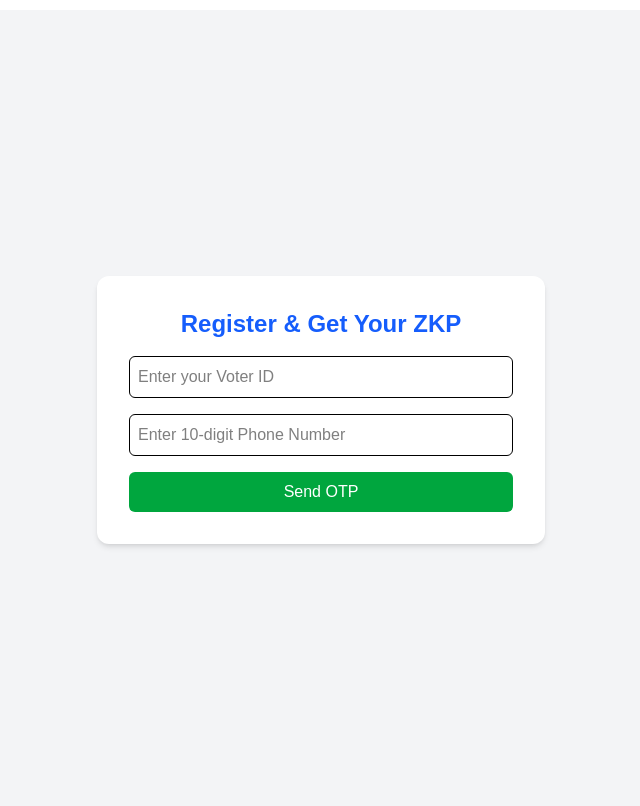
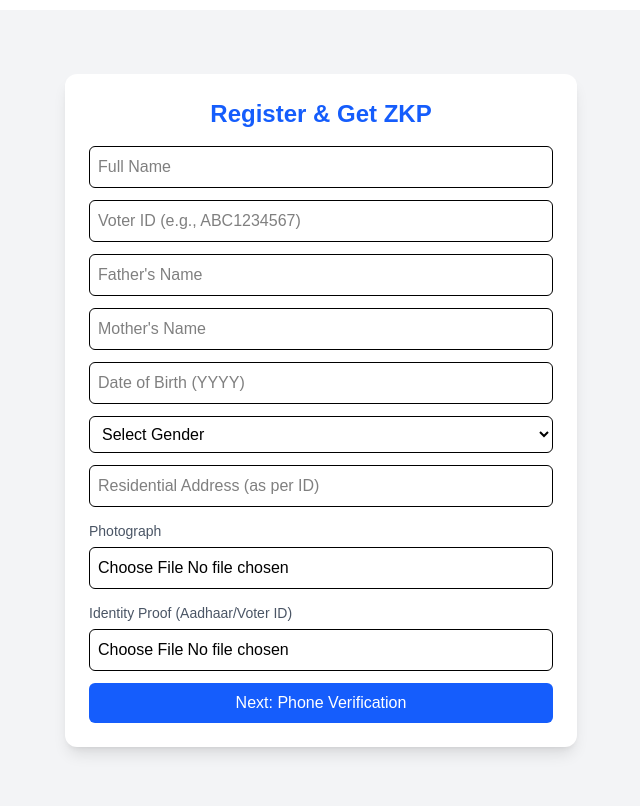
Before and after one commit to Gokul-sami/suivote, a Next.js app: page /register in a window 1280 px wide. Shown: the top 806 px of the page, without its empty margins (319-959 px from the left). Built offline with nearby package versions, Linux system fonts and the light colour scheme.

Commit message:
voter form

```diff
--- a/src/app/register/page.tsx
+++ b/src/app/register/page.tsx
@@ -11,33 +11,46 @@ import {
 
 export default function RegisterPage() {
   const router = useRouter();
+
+  const [step, setStep] = useState(1);
+
+  // Step 1 state
+  const [fullName, setFullName] = useState("");
   const [voterId, setVoterId] = useState("");
+  const [fatherName, setFatherName] = useState("");
+  const [motherName, setMotherName] = useState("");
+  const [dob, setDob] = useState("");
+  const [gender, setGender] = useState("");
+  const [address, setAddress] = useState("");
+  const [photo, setPhoto] = useState<File | null>(null);
+  const [idProof, setIdProof] = useState<File | null>(null);
+
+  // Step 2 state
   const [phone, setPhone] = useState("");
   const [otp, setOtp] = useState("");
-  const [otpSent, setOtpSent] = useState(false);
   const [zkp, setZkp] = useState("");
+
   const [error, setError] = useState("");
   const [loading, setLoading] = useState(false);
+
   const recaptchaVerifierRef = useRef<RecaptchaVerifier | null>(null);
   const confirmationResultRef = useRef<ConfirmationResult | null>(null);
 
-  // Initialize and cleanup reCAPTCHA
   useEffect(() => {
-    // Initialize reCAPTCHA
+    if (!recaptchaVerifierRef.current) {
       recaptchaVerifierRef.current = new RecaptchaVerifier(
         auth,
         "recaptcha-container",
         {
           size: "invisible",
-        callback: () => {
-          console.log("reCAPTCHA resolved");
-        },
+          callback: () => console.log("reCAPTCHA solved"),
           "expired-callback": () => {
-          setError("reCAPTCHA expired. Please try again.");
-          setOtpSent(false);
+            setError("reCAPTCHA expired. Please refresh.");
+            setStep(1);
           },
         },
       );
+    }
 
     return () => {
       if (recaptchaVerifierRef.current) {
@@ -47,7 +60,29 @@ export default function RegisterPage() {
     };
   }, []);
 
-  // Simple ZKP generation (placeholder; use cryptographic library in production)
+  const validateStep1 = () => {
+    if (!/^[A-Z]{3}[0-9]{7}$/.test(voterId)) {
+      setError("Voter ID must be 3 uppercase letters followed by 7 digits.");
+      return false;
+    }
+    if (!address.trim()) {
+      setError("Address is required.");
+      return false;
+    }
+    if (!photo || !idProof) {
+      setError("Please upload both Photo and Identity Proof.");
+      return false;
+    }
+    return true;
+  };
+
+  const handleNext = () => {
+    setError("");
+    if (validateStep1()) {
+      setStep(2);
+    }
+  };
+
   const generateZKP = () => {
     return "ZKP-" + Math.random().toString(36).substring(2, 10).toUpperCase();
   };
@@ -56,12 +91,6 @@ export default function RegisterPage() {
     setError("");
     setLoading(true);
 
-    // Validate inputs
-    if (voterId.trim().length < 5) {
-      setError("Voter ID must be at least 5 characters.");
-      setLoading(false);
-      return;
-    }
     if (!/^\d{10}$/.test(phone.trim())) {
       setError("Phone number must be exactly 10 digits.");
       setLoading(false);
@@ -69,153 +98,135 @@ export default function RegisterPage() {
     }
 
     try {
+      const appVerifier = recaptchaVerifierRef.current;
       const formattedPhone = "+91" + phone.trim();
-      const appVerifier = recaptchaVerifierRef.current;
-      if (!appVerifier) {
-        setError("reCAPTCHA not initialized. Please refresh and try again.");
-        setLoading(false);
-        return;
-      }
+
+      if (!appVerifier) throw new Error("reCAPTCHA not ready");
 
       const result = await signInWithPhoneNumber(auth, formattedPhone, appVerifier);
-      confirmationResultRef.current = result; // Store in ref instead of window
-      setOtpSent(true);
-      alert("OTP sent successfully!");
+      confirmationResultRef.current = result;
     } catch (err: unknown) {
-      console.error("Error sending OTP:", err);
-      const errorMessages: { [key: string]: string } = {
-        "auth/invalid-phone-number": "Invalid phone number format.",
-        "auth/too-many-requests": "Too many requests. Please try again later.",
-        "auth/quota-exceeded": "SMS quota exceeded. Try again later.",
+      const messages: { [key: string]: string } = {
+        "auth/invalid-phone-number": "Invalid phone number.",
+        "auth/too-many-requests": "Too many attempts. Try later.",
+        "auth/quota-exceeded": "SMS quota exceeded. Try later.",
       };
-      let code = "";
-      if (typeof err === "object" && err !== null && "code" in err) {
-        code = (err as { code?: string }).code ?? "";
+      if (typeof err === "object" && err !== null && "code" in err && typeof (err as { code?: string }).code === "string") {
+        const code = (err as { code: string }).code;
+        setError(messages[code] || "Failed to send OTP.");
+      } else {
+        setError("Failed to send OTP.");
       }
-      setError(errorMessages[code] || "Failed to send OTP. Please try again.");
     } finally {
       setLoading(false);
     }
   };
 
   const handleVerifyOtp = async () => {
+    setLoading(true);
     setError("");
-    setLoading(true);
-
     try {
       const confirmationResult = confirmationResultRef.current;
-      if (!confirmationResult) {
-        setError("No OTP request found. Please request OTP again.");
-        setLoading(false);
-        return;
-      }
+      if (!confirmationResult) throw new Error("No OTP request found");
 
       await confirmationResult.confirm(otp);
-      const newZkp = generateZKP();
-      setZkp(newZkp);
-      localStorage.setItem("zkp", newZkp);
-    } catch (err: unknown) {
-      console.error("Error verifying OTP:", err);
-      let errorMessage = "Failed to verify OTP. Please try again.";
-      if (typeof err === "object" && err !== null && "code" in err) {
-        const code = (err as { code?: string }).code;
-        if (code === "auth/invalid-verification-code") {
-          errorMessage = "Invalid OTP. Please try again.";
-        }
-      }
-      setError(errorMessage);
+      const z = generateZKP();
+      setZkp(z);
+      localStorage.setItem("zkp", z);
+    } catch {
+      setError("Invalid OTP or verification failed.");
     } finally {
       setLoading(false);
     }
   };
 
-  const handleGoHome = () => {
-    router.push("/");
-  };
-
   return (
-    <main className="flex items-center justify-center min-h-screen bg-gray-100">
-      <div className="bg-white p-8 rounded-xl shadow-md w-full max-w-md text-center relative">
-        <h1 className="text-2xl font-bold text-blue-600 mb-4">Register & Get Your ZKP</h1>
-
-        {/* reCAPTCHA container (placed early to ensure availability) */}
+    <main className="min-h-screen bg-gray-100 flex items-center justify-center p-4">
+      <div className="bg-white shadow-lg rounded-xl p-6 w-full max-w-lg">
+        <h1 className="text-2xl font-bold text-center mb-4 text-blue-600">Register & Get ZKP</h1>
         <div id="recaptcha-container" />
 
-        {!zkp ? (
+        {step === 1 ? (
           <>
-            {!otpSent ? (
+            <input type="text" value={fullName} onChange={(e) => setFullName(e.target.value)} placeholder="Full Name"
+              className="w-full p-2 mb-3 border rounded-md" />
+            <input type="text" value={voterId} onChange={(e) => setVoterId(e.target.value.toUpperCase())}
+              placeholder="Voter ID (e.g., ABC1234567)" className="w-full p-2 mb-3 border rounded-md" />
+            <input type="text" value={fatherName} onChange={(e) => setFatherName(e.target.value)}
+              placeholder="Father's Name" className="w-full p-2 mb-3 border rounded-md" />
+            <input type="text" value={motherName} onChange={(e) => setMotherName(e.target.value)}
+              placeholder="Mother's Name" className="w-full p-2 mb-3 border rounded-md" />
+            <input type="number" value={dob} onChange={(e) => setDob(e.target.value)}
+              placeholder="Date of Birth (YYYY)" className="w-full p-2 mb-3 border rounded-md" />
+            <select value={gender} onChange={(e) => setGender(e.target.value)}
+              className="w-full p-2 mb-3 border rounded-md">
+              <option value="">Select Gender</option>
+              <option>Male</option>
+              <option>Female</option>
+              <option>Other</option>
+            </select>
+            <input type="text" value={address} onChange={(e) => setAddress(e.target.value)}
+              placeholder="Residential Address (as per ID)" className="w-full p-2 mb-3 border rounded-md" />
+
+            <label className="block mb-3">
+              <span className="text-sm text-gray-600">Photograph</span>
+              <input type="file" accept="image/*" onChange={(e) => setPhoto(e.target.files?.[0] || null)}
+                className="w-full p-2 mt-1 border rounded-md cursor-pointer hover:border-blue-500" />
+            </label>
+            <label className="block mb-3">
+              <span className="text-sm text-gray-600">Identity Proof (Aadhaar/Voter ID)</span>
+              <input type="file" accept="image/*" onChange={(e) => setIdProof(e.target.files?.[0] || null)}
+                className="w-full p-2 mt-1 border rounded-md cursor-pointer hover:border-blue-500" />
+            </label>
+
+            {error && <p className="text-red-500 text-sm mb-3">{error}</p>}
+
+            <button onClick={handleNext}
+              className="w-full bg-blue-600 text-white py-2 rounded-md hover:bg-blue-700 transition">
+              Next: Phone Verification
+            </button>
+          </>
+        ) : !zkp ? (
           <>
-                <input
-                  type="text"
-                  value={voterId}
-                  onChange={(e) => setVoterId(e.target.value.trim())}
-                  placeholder="Enter your Voter ID"
-                  className="w-full p-2 border rounded-md mb-4"
-                  disabled={loading}
-                />
-                <input
-                  type="tel"
-                  value={phone}
-                  onChange={(e) => setPhone(e.target.value.replace(/\D/g, ""))} // Allow only digits
+            <input type="tel" value={phone}
+              onChange={(e) => setPhone(e.target.value.replace(/\D/g, ""))}
               placeholder="Enter 10-digit Phone Number"
               maxLength={10}
-                  className="w-full p-2 border rounded-md mb-4"
-                  disabled={loading}
-                />
-                {error && <p className="text-red-500 mb-4">{error}</p>}
+              className="w-full p-2 mb-3 border rounded-md" />
 
-                <button
-                  onClick={handleSendOtp}
-                  className="w-full bg-green-600 text-white py-2 rounded-md hover:bg-green-700 transition disabled:bg-green-400"
-                  disabled={loading}
-                >
+            <button onClick={handleSendOtp}
+              className="w-full bg-green-600 text-white py-2 rounded-md hover:bg-green-700 transition mb-3"
+              disabled={loading}>
               {loading ? "Sending OTP..." : "Send OTP"}
+            </button>
+
+            <input type="text" value={otp}
+              onChange={(e) => setOtp(e.target.value.replace(/\D/g, ""))}
+              placeholder="Enter OTP"
+              maxLength={6}
+              className="w-full p-2 mb-3 border rounded-md" />
+
+            {error && <p className="text-red-500 text-sm mb-3">{error}</p>}
+
+            <button onClick={handleVerifyOtp}
+              className="w-full bg-blue-600 text-white py-2 rounded-md hover:bg-blue-700 transition"
+              disabled={loading}>
+              {loading ? "Verifying..." : "Verify OTP"}
+            </button>
+
+            <button onClick={() => setStep(1)}
+              className="w-full mt-2 text-blue-600 hover:underline text-sm">
+              ← Back to Info Form
             </button>
           </>
         ) : (
           <>
-                <input
-                  type="text"
-                  value={otp}
-                  onChange={(e) => setOtp(e.target.value.replace(/\D/g, ""))} // Allow only digits
-                  placeholder="Enter 6-digit OTP"
-                  maxLength={6}
-                  className="w-full p-2 border rounded-md mb-4"
-                  disabled={loading}
-                />
-                {error && <p className="text-red-500 mb-4">{error}</p>}
+            <p className="text-green-600 text-lg text-center mb-4">✅ Phone Verified Successfully!</p>
+            <p className="font-semibold text-center mb-2">Your ZKP:</p>
+            <p className="bg-gray-100 text-blue-800 p-3 rounded-md text-center font-mono">{zkp}</p>
 
-                <button
-                  onClick={handleVerifyOtp}
-                  className="w-full bg-blue-600 text-white py-2 rounded-md hover:bg-blue-700 transition disabled:bg-blue-400"
-                  disabled={loading}
-                >
-                  {loading ? "Verifying OTP..." : "Verify OTP"}
-                </button>
-                <button
-                  onClick={() => {
-                    setOtpSent(false);
-                    setOtp("");
-                    setError("");
-                  }}
-                  className="w-full mt-2 text-blue-600 hover:underline"
-                  disabled={loading}
-                >
-                  Back to Phone Input
-                </button>
-              </>
-            )}
-          </>
-        ) : (
-          <>
-            <p className="text-gray-700 mb-4">✅ Verified Successfully!</p>
-            <p className="text-lg font-semibold mb-2">Your ZKP:</p>
-            <p className="bg-gray-200 text-blue-800 p-2 rounded-md mb-6 break-words">{zkp}</p>
-
-            <button
-              onClick={handleGoHome}
-              className="w-full bg-blue-600 text-white py-2 rounded-md hover:bg-blue-700 transition"
-            >
+            <button onClick={() => router.push("/")}
+              className="mt-6 w-full bg-blue-600 text-white py-2 rounded-md hover:bg-blue-700 transition">
               Go to Home
             </button>
           </>
```
Lines whose indentation alone changed are shown as unchanged.
